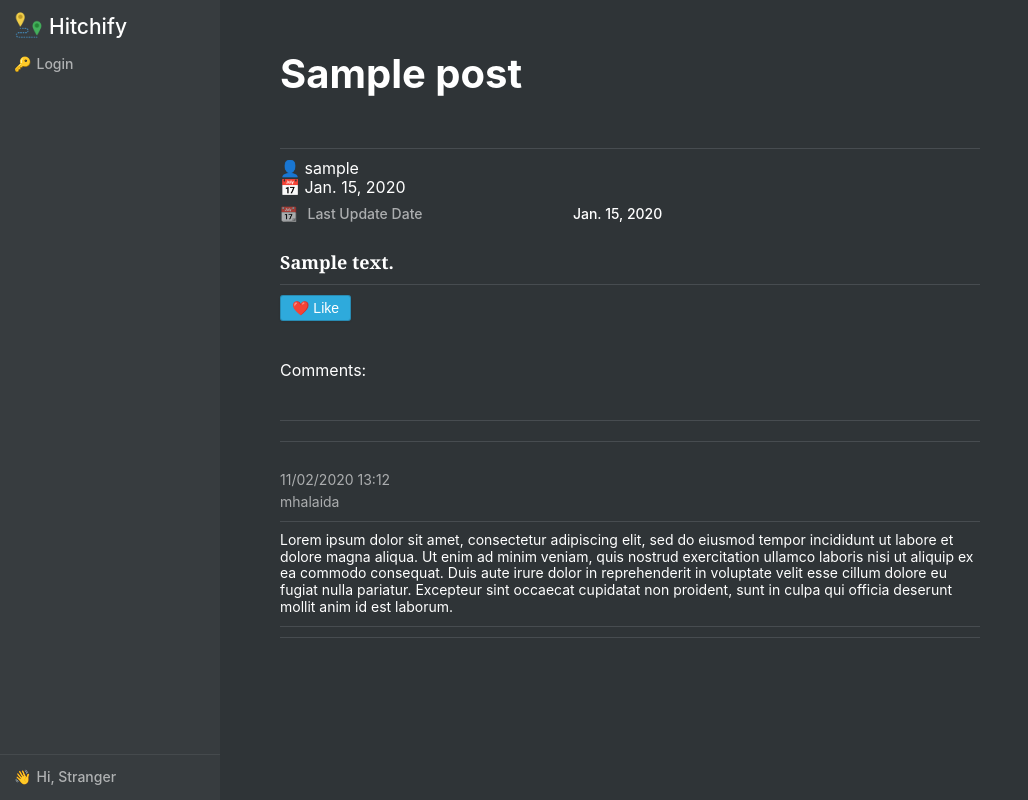
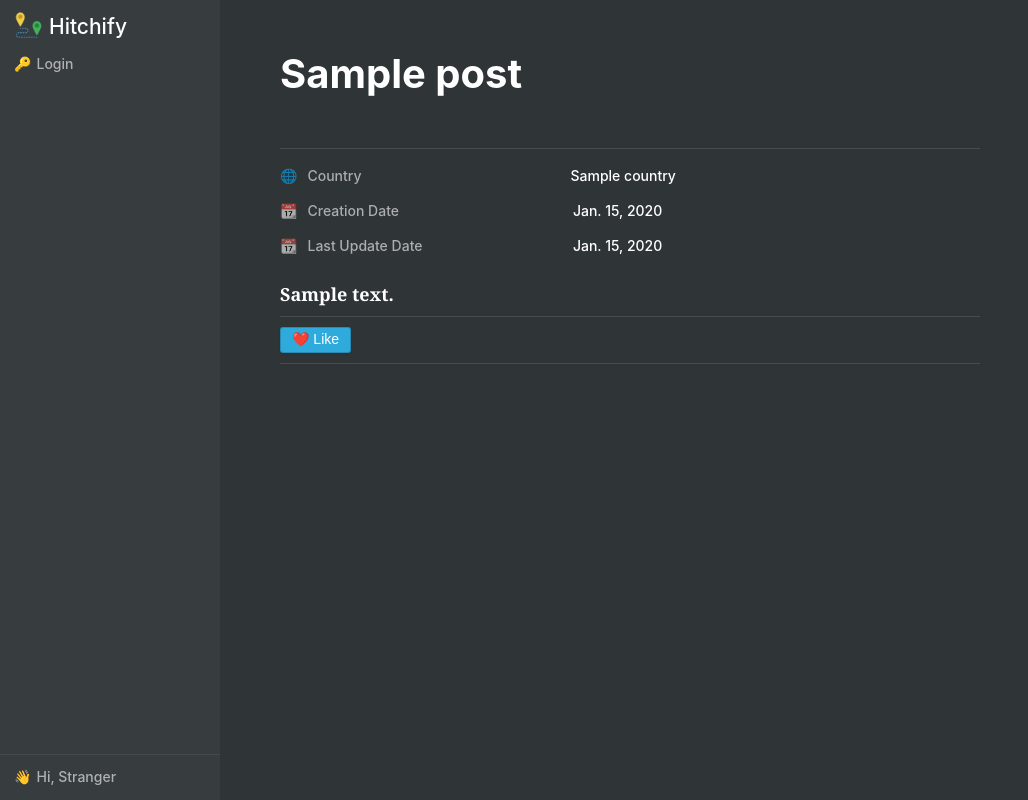
Before and after one commit to mhalaida/hitchifyPY, a Django app: page /post/1 in a window 1280 px wide. Shown: the whole page, without its empty margins (0-1028 px from the left). Run offline with Django 3.2, Linux system fonts and the light colour scheme; tables that the repository leaves empty hold one stand-in row (values such as "Sample post").

```diff
--- a/hitchify/models.py
+++ b/hitchify/models.py
@@ -84,7 +84,6 @@ class Country(models.Model):
                            'WHERE creation_date > current_date - interval \'7 days\' '
                            'GROUP BY user_id) AS auxTable );', [self.id])
             most_active_user = cursor.fetchall()
-            print(most_active_user)
         return most_active_user
 
     @property
--- a/hitchify/templates/country.html
+++ b/hitchify/templates/country.html
@@ -48,8 +48,6 @@
         {% for mau in country.most_active_user %}
         {{ mau.0 }} <br>
         {% endfor %}
-
-{#        {{ country.most_active_user.0 }}#}
 
         <div class="tab">
             <button class="tablinks active" onclick="openTab(event,'country-hitchspots')">Hitchspots</button>
--- a/hitchify/templates/post.html
+++ b/hitchify/templates/post.html
@@ -2,12 +2,19 @@
 
 {% block content %}
     <div class="sub-container">
+
         <div class="sub-container-title">{{ post.title }}</div>
+        <div class="properties-holder">
 
-        <div class="properties-holder">
-            👤 {{ post.user.username }} <br>📅 {{ post.creation_date }}
+            <div class="property">
+                <div class="property-name"><span class="property-icon">🌐</span>Country</div>
+                <div class="property-value select-property">{{ post.country.country_name }}</div>
+            </div>
 
-            <br>
+            <div class="property">
+                <div class="property-name"><span class="property-icon">📆</span>Creation Date</div>
+                <div id="created" class="property-value">{{ post.creation_date }}</div>
+            </div>
 
             {% if post.last_update != null %}
                 <div class="property">
@@ -27,7 +34,9 @@
 
             <button id="addLike" class="button-style" style="margin-top: 10px;">❤️ Like</button>
 
+            {% if post.comments.length > 0 %}
                 <div id="comments-holder" class="comments-holder">
+
                     Comments:
                     <div id="comment-subholder"></div>
 
@@ -55,18 +64,19 @@
                         </div>
                     {% endfor %}
 
-                <div class="comment">
-                    <div class="comment-timestamp">11/02/2020 13:12</div>
-                    <div class="comment-author">mhalaida</div>
-                    <div class="comment-content">Lorem ipsum dolor sit amet, consectetur adipiscing elit, sed do eiusmod
-                        tempor incididunt ut labore et dolore magna aliqua. Ut enim ad minim veniam, quis nostrud
-                        exercitation ullamco laboris nisi ut aliquip ex ea commodo consequat. Duis aute irure dolor in
-                        reprehenderit in voluptate velit esse cillum dolore eu fugiat nulla pariatur. Excepteur sint
-                        occaecat cupidatat non proident, sunt in culpa qui officia deserunt mollit anim id est laborum.
-                    </div>
-                </div>
+                    {#                <div class="comment">#}
+                    {#                    <div class="comment-timestamp">11/02/2020 13:12</div>#}
+                    {#                    <div class="comment-author">mhalaida</div>#}
+                    {#                    <div class="comment-content">Lorem ipsum dolor sit amet, consectetur adipiscing elit, sed do eiusmod#}
+                    {#                        tempor incididunt ut labore et dolore magna aliqua. Ut enim ad minim veniam, quis nostrud#}
+                    {#                        exercitation ullamco laboris nisi ut aliquip ex ea commodo consequat. Duis aute irure dolor in#}
+                    {#                        reprehenderit in voluptate velit esse cillum dolore eu fugiat nulla pariatur. Excepteur sint#}
+                    {#                        occaecat cupidatat non proident, sunt in culpa qui officia deserunt mollit anim id est laborum.#}
+                    {#                    </div>#}
+                    {#                </div>#}
 
                 </div>
+            {% endif %}
 
         </div>
 
--- a/hitchify/views.py
+++ b/hitchify/views.py
@@ -15,16 +15,20 @@ BASE_DIR = os.path.dirname(os.path.dirname(os.path.abspath(__file__)))
 
 
 def add_post(request, country_id):
-    country = Country.objects.get(country_id=country_id)
+    country = Country.objects.get(id=country_id)
+
     if request.method == 'POST':
         form = forms.AddPostForm(request.POST)
         if form.is_valid():
-            form.save()
-            return redirect('add_post')
+            new_post = form.save(commit=False)
+            new_post.country = country
+            new_post.user = request.user
+            new_post.save()
+            return redirect('country', country_id)
 
-        else:
-            form = forms.AddPostForm()
-        return render(request, 'country.html', {'form': form, 'country': country})
+        # else:
+        #     form = forms.AddPostForm()
+        return render(request, 'post.html', {'form': form, 'country': country})
 
 
 def add_comment_to_post(request, post_id):
```
Lines whose indentation alone changed are shown as unchanged.
